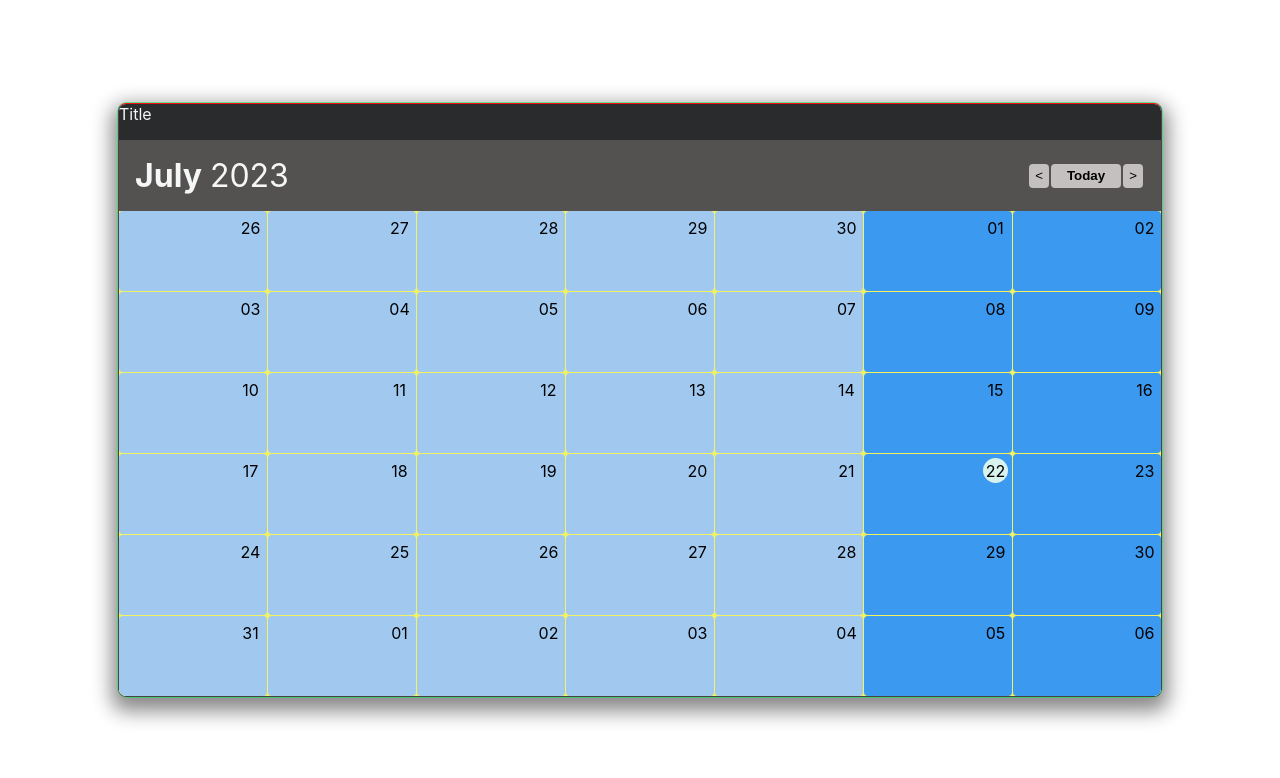
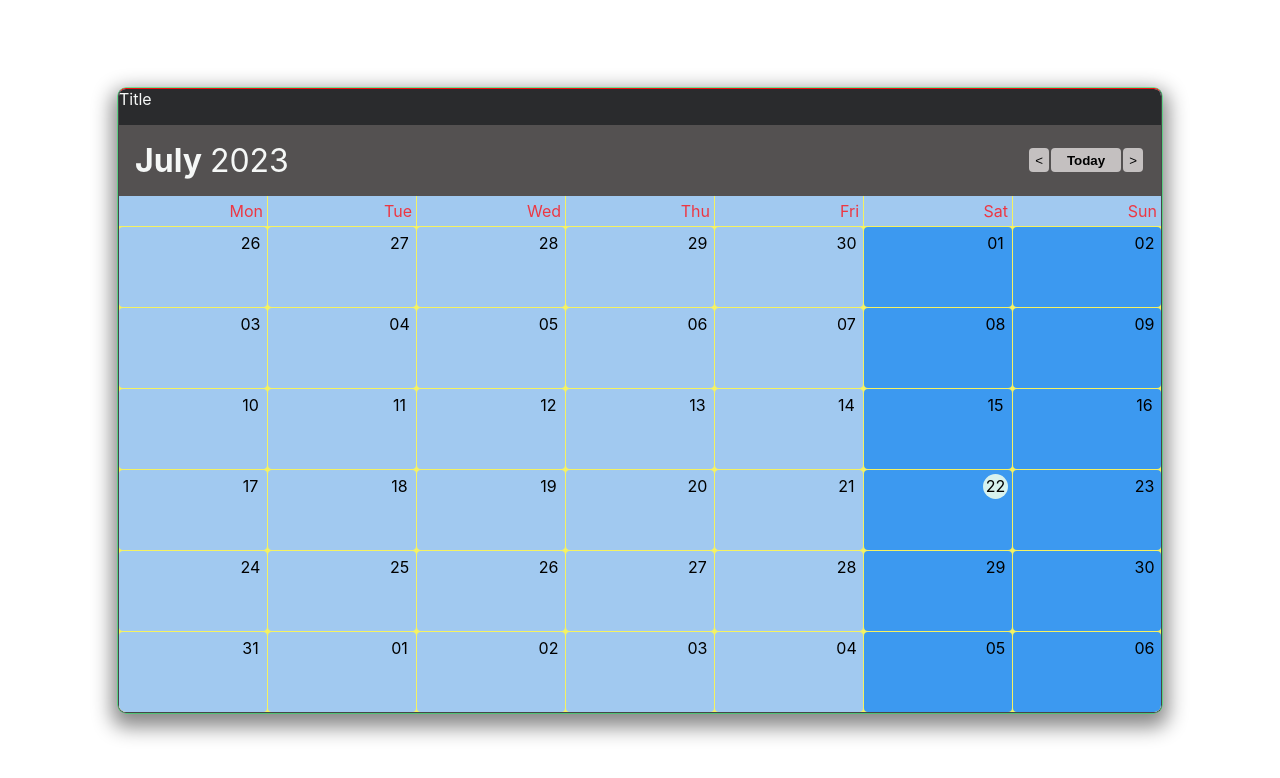
Before and after one commit to Minaht007/my-calendar, a React (Create React App) app: page / in a window 1280 px wide. Shown: the top 778 px of the page. Built offline with nearby package versions, Linux system fonts and the light colour scheme.

Commit message:
dayOfWeek

```diff
--- a/src/components/calendar/calendarGrid/calendarGrids.jsx
+++ b/src/components/calendar/calendarGrid/calendarGrids.jsx
@@ -13,20 +13,25 @@ import { CalendarContext } from "../../context/contextWrapper";
 const GridWrapper = styled.div`
   display: grid;
   grid-template-columns: repeat(7, 1fr);
-  grid-template-rows: repeat(6, 1fr);
-  grid-gap: 1px;
-  background-color: rgb(245, 242, 98);
+  grid-gap: ${(props) => (props.isHeader ? 0 : 1)}px;
+  // background-color: rgb(245, 242, 98);
+  background-color: ${(props) =>
+    props.isHeader ? "rgb(161, 201, 240)" : "rgb(245, 242, 98);"};
 `;
 
 const CellWrapper = styled.div`
+  display: flex;
   min-width: 148px;
-  min-height: 80px;
+  min-height: ${(props) => (props.isHeader ? 30 : 80)}px;
+  justify-content: ${(props) => (props.isHeader ? "flex-end" : "flex-end")};
+  align-items: ${(props) => (props.isHeader ? "center" : "")};
+  padding-right: ${(props) => (props.isHeader ? "4" : "")}px;
   background-color: ${(props) =>
     isWeekend(new Date(props.date))
       ? "rgb(60, 153, 240)"
       : "rgb(161, 201, 240)"};
   color: rgb(237, 55, 67);
-  border-radius: 4px;
+  border-radius: ${(props) => (props.isHeader ? 0 : 4)}px;
 `;
 
 const RowInCell = styled.div`
@@ -56,6 +61,8 @@ const CurrentDay = styled.div`
     props.isCurrentDay ? "#d8f2ee" : "transparent"};
 `;
 
+const dayOfWeek = ["Mon", "Tue", "Wed", "Thu", "Fri", "Sat", "Sun"];
+
 const CalendarGrid = () => {
   const { calendar, setCalendar, currentMonth } = useContext(CalendarContext);
 
@@ -78,8 +85,12 @@ const CalendarGrid = () => {
 
   return (
     <>
-      {calendar && (
       <GridWrapper>
+        {dayOfWeek.map((day) => (
+          <CellWrapper key={day} isHeader justifycontent="flex-end">
+            {day}
+          </CellWrapper>
+        ))}
         {calendar?.map((day) => (
           <CellWrapper key={day?.date} date={day?.date}>
             <RowInCell justifycontent="flex-end">
@@ -92,7 +103,6 @@ const CalendarGrid = () => {
           </CellWrapper>
         ))}
       </GridWrapper>
-      )}
     </>
   );
 };
--- a/src/components/calendar/periodMonitor/periodMonitor.jsx
+++ b/src/components/calendar/periodMonitor/periodMonitor.jsx
@@ -27,6 +27,7 @@ height: 24px;
 margin-right: 2px;
 border-radius: 4px;
 color; #E6E6E6;
+outline: unset;
 `;
 
 const TodayBtm = styled(BtnWrapper)`
```
Also changed, not shown: src/components/calendar/calendarGrid/calendarGrids.module.scss (deleted, +0 -53 lines). Lines whose indentation alone changed are shown as unchanged.
